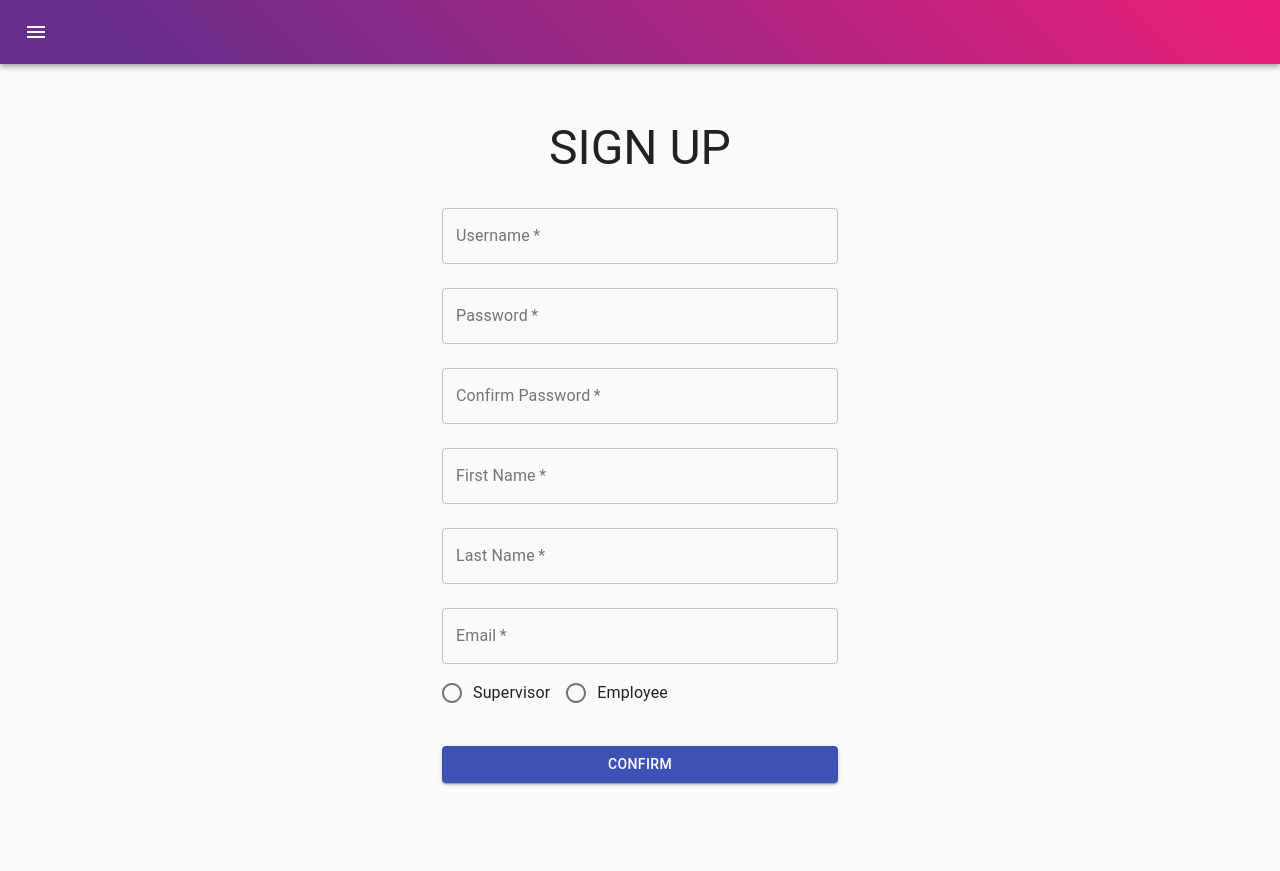
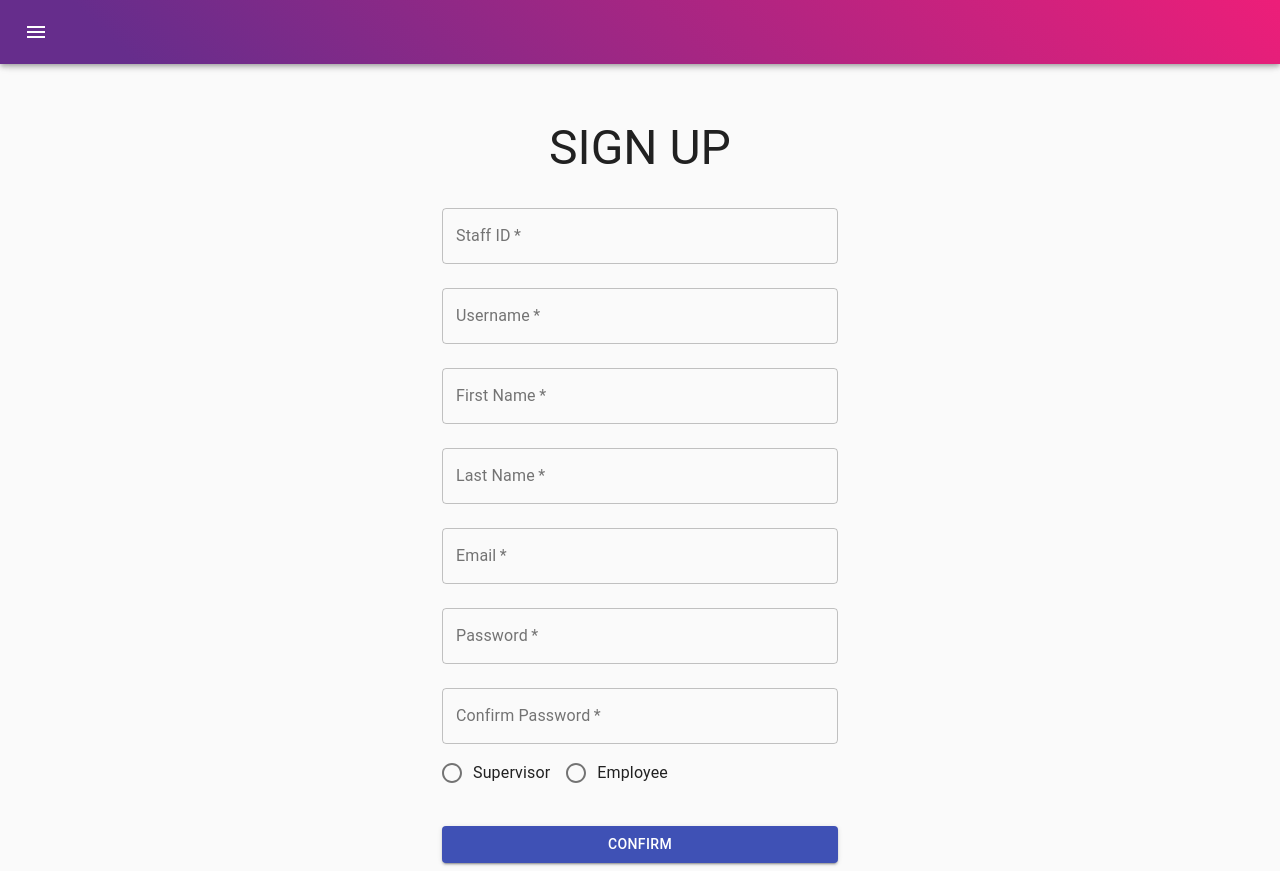
Before and after one commit to Agid-Kaharuba/2021_SES3A_TEAM1, a React (Create React App) app in the folder frontend/: page /signup in a window 1280 px wide. Before the commit the page ends 800 px from the top, so only its background shows below. Built offline with nearby package versions, Linux system fonts and the light colour scheme.

Commit message:
connect signup to backend

```diff
--- a/frontend/src/pages/signup/signup.js
+++ b/frontend/src/pages/signup/signup.js
@@ -1,4 +1,5 @@
-import React from 'react';
+import React, { useState } from 'react';
+import { useHistory } from 'react-router-dom';
 
 // IMPORT COMPONENTS
 import CssBaseline from '@material-ui/core/CssBaseline';
@@ -11,6 +12,9 @@ import { FormControl } from '@material-ui/core';
 import { RadioGroup } from '@material-ui/core';
 import { FormControlLabel } from '@material-ui/core';
 import { Radio } from '@material-ui/core';
+
+import api from "../../helpers/api";
+import { AuthContext } from "../../context/auth";
 
 //creating the react hook
 const useStyles = makeStyles((theme) => ({
@@ -34,6 +38,53 @@ const useStyles = makeStyles((theme) => ({
 
 export default function SignUp() {
     const classes = useStyles(); //using hook to create classes object
+    let history = useHistory();
+    const [formState, setFormState] = useState({});
+    const [resultState, setResultState] = React.useState(undefined);
+    const { authState, setAuthState } = React.useContext(AuthContext);
+
+
+  const buildResult = () => {
+    return (
+      <>
+        <p>{resultState}</p>
+      </>
+    );
+  };
+
+  const handleChange = async (event) => {
+    const target = event.target;
+    const value = target.value;
+    const name = target.name;
+
+    setFormState({
+      ...formState, [name]: value,
+    });
+  }
+
+  const handleSignup = async (event) => {
+    event.preventDefault();
+    console.log(formState);
+    if (formState.password !== formState.confirmPassword){
+        setResultState("Passwords do not match")
+    }
+    else {
+        var res;
+        try {
+            res = (await api.auth.register(formState));
+
+            res = (await api.auth.login(formState));
+            setAuthState({
+                authenticated: true,
+                ...res.data,
+            })
+            history.push('/dashboard')
+        }
+        catch (err) {
+            setResultState(err.response.data.err);
+        }
+    }
+  }
 
     return (
         <Container component = "main" maxWidth = "xs"> {/*set container size*/}
@@ -41,7 +92,17 @@ export default function SignUp() {
             <div className = {classes.paper}>
                 <Typography variant = "h3">SIGN UP</Typography>
 
-                <form className = {classes.form} noValidate>
+                <form className = {classes.form} onSubmit={handleSignup}>
+                <TextField
+                    label="Staff ID"
+                    variant="outlined"
+                    margin="normal"
+                    name="staffid"
+                    id="staffid"
+                    required //must have input to submit the form
+                    fullWidth
+                    onChange={handleChange}
+                />
                 <TextField
                     label="Username"
                     variant="outlined"
@@ -50,6 +111,42 @@ export default function SignUp() {
                     id="username"
                     required //must have input to submit the form
                     fullWidth
+                    onChange={handleChange}
+                />
+
+                <TextField
+                    label="First Name"
+                    variant="outlined"
+                    margin="normal"
+                    name="firstname"
+                    id="First Name"
+                    required //must have input to submit the form
+                    fullWidth
+                    onChange={handleChange}
+                />
+
+                <TextField
+                    label="Last Name"
+                    variant="outlined"
+                    margin="normal"
+                    name="lastname"
+                    id="Last Name"
+                    required //must have input to submit the form
+                    fullWidth
+                    onChange={handleChange}
+                />
+
+                <TextField
+                    label="Email"
+                    variant="outlined"
+                    margin="normal"
+                    name="email"
+                    id="email"
+                    type="email"
+                    autoComplete="email"
+                    required //must have input to submit the form
+                    fullWidth
+                    onChange={handleChange}
                 />
 
                 <TextField
@@ -61,60 +158,31 @@ export default function SignUp() {
                     type="password" //hide password entered
                     required
                     fullWidth
+                    onChange={handleChange}
                 />
 
                 <TextField
                     label="Confirm Password"
                     variant="outlined"
                     margin="normal"
-                    name="confirm password"
+                    name="confirmPassword"
                     id="confirm password"
                     type="password" //hide password entered
                     required
                     fullWidth
-                />
-
-                <TextField
-                    label="First Name"
-                    variant="outlined"
-                    margin="normal"
-                    name="First Name"
-                    id="First Name"
-                    required //must have input to submit the form
-                    fullWidth
-                />
-
-                <TextField
-                    label="Last Name"
-                    variant="outlined"
-                    margin="normal"
-                    name="Last Name"
-                    id="Last Name"
-                    required //must have input to submit the form
-                    fullWidth
-                />
-
-                <TextField
-                    label="Email"
-                    variant="outlined"
-                    margin="normal"
-                    name="email"
-                    id="email"
-                    autoComplete="email"
-                    required //must have input to submit the form
-                    fullWidth
+                    onChange={handleChange}
                 />
 
                 <FormControl component="fieldset">
                 {/* value={value} onChange={handleChange} --event handling, goes in RadioGroup below-- */}
-                <RadioGroup aria-label="account type" name="account type" row>
+                <RadioGroup aria-label="account type" name="isSupervisor" row onChange={handleChange}>
                     <FormControlLabel
-                        value="supervisor"
+                        value="true"
                         control={<Radio required={true}/>}
                         label="Supervisor"
                     />
                     <FormControlLabel
-                        value="employee"
+                        value="false"
                         control={<Radio required={true}/>}
                         label="Employee"
                     />
@@ -134,6 +202,7 @@ export default function SignUp() {
                 </form>
 
             </div>
+            {resultState !== undefined && buildResult()}
         </Container>
     );
 }
```
